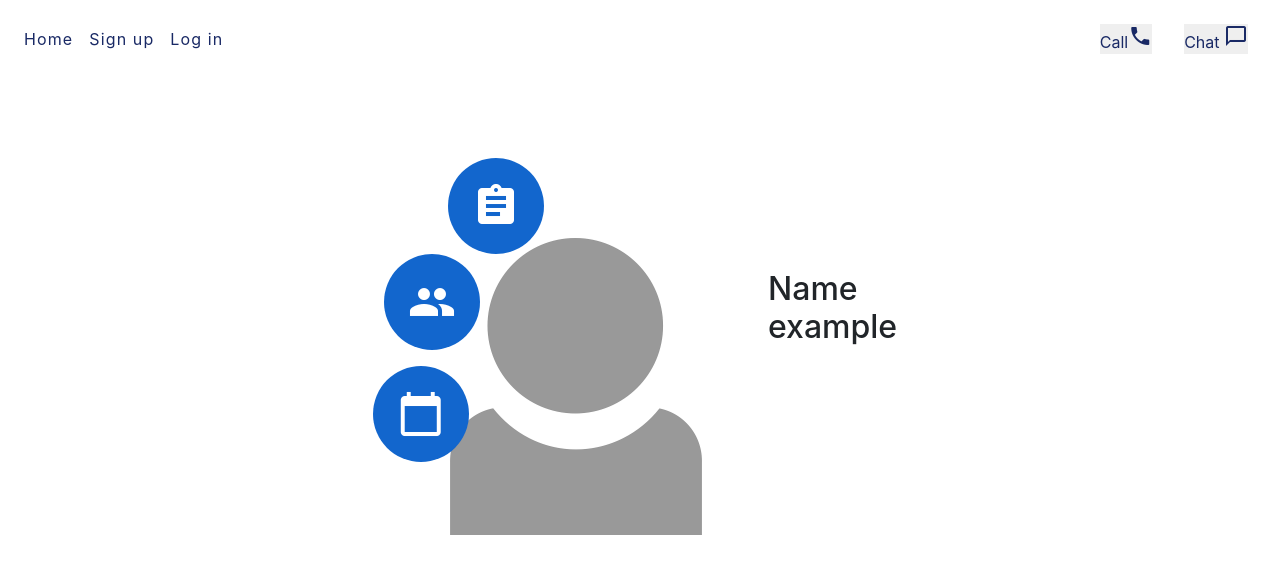
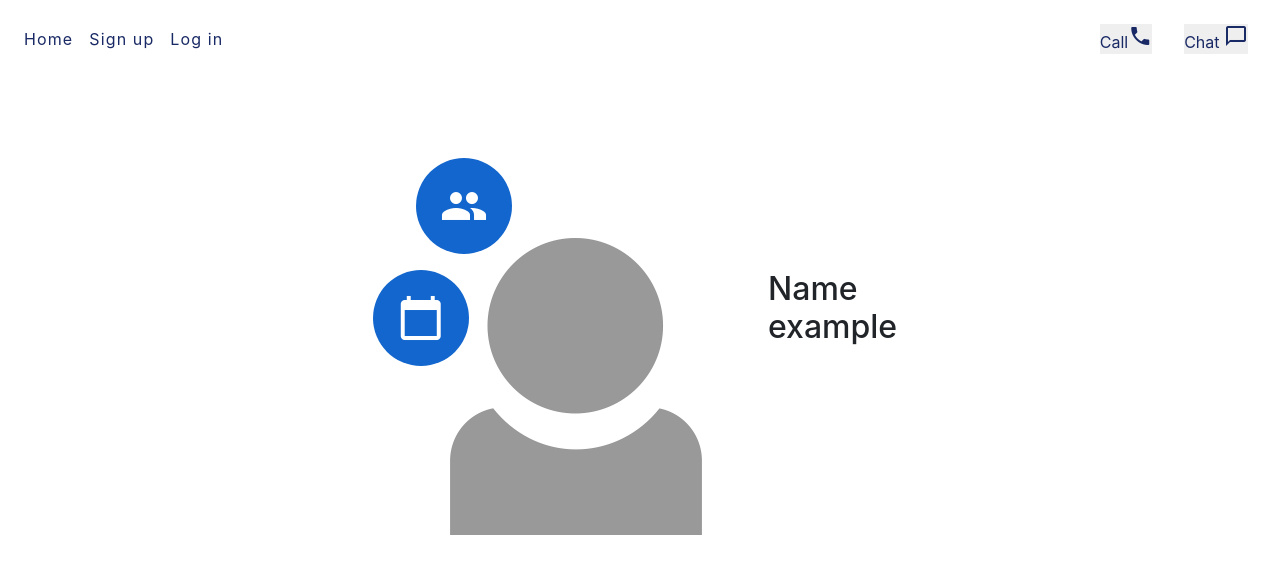
Before and after one commit to laszlobujak/docvisit, a React (Create React App) app in the folder frontend/docvisitui/: page /account in a window 1280 px wide. Shown: the top 574 px of the page. Built offline with nearby package versions, Linux system fonts and the light colour scheme; a web font is replaced by a local one.

Commit message:
UIIBuild: redesign sign up and log in frame

```diff
--- a/frontend/docvisitui/src/pages/personal-site/personal-site.jsx
+++ b/frontend/docvisitui/src/pages/personal-site/personal-site.jsx
@@ -14,17 +14,12 @@ function PersonalSite(){
         <div className="account-layout">
           <div>
             <div id="avatar"></div>
-            <Link>
-              <div className="bubble visit-doctors-page">
-                <i class="material-icons">assignment</i>
-              </div>
-            </Link>
             <Link to="/doctors">
               <div className="bubble my-documents">
                 <i class="material-icons">people</i>
               </div>
             </Link>
-            <Link>
+            <Link to="/calendar">
               <div className="bubble my-calendar">
                 <i class="material-icons">calendar_today</i>
               </div>
@@ -32,6 +27,7 @@ function PersonalSite(){
           </div>
           <h2 className="patient-name">Name example</h2>
         </div>
+        <div id="account-vector"></div>
       </div>
     );
 }
--- a/frontend/docvisitui/src/pages/personal-site/personal-site.style.scss
+++ b/frontend/docvisitui/src/pages/personal-site/personal-site.style.scss
@@ -3,6 +3,7 @@
     margin: 10rem auto;
     display: grid;
     grid-template-columns: 1fr 1fr;
+    height: 100%;
 
 
     #avatar{
@@ -32,12 +33,6 @@
 
     .my-documents{
         top: -25rem;
-        left: -2rem;
-    }
-
-    .visit-doctors-page{
-        top: -25rem;
-        right: -2rem;
     }
 
     .my-calendar{
@@ -48,4 +43,5 @@
     .patient-name{
         margin: 2rem;
     }
+
 }
```
Also changed, not shown: frontend/docvisitui/src/materials/frame.png.
